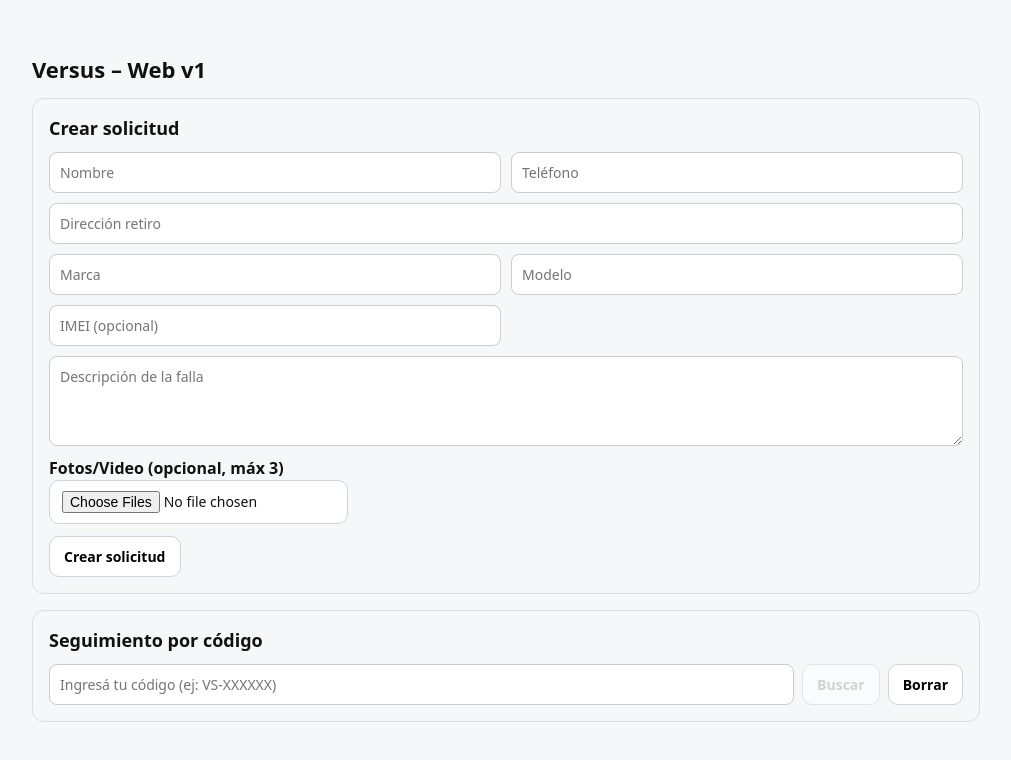
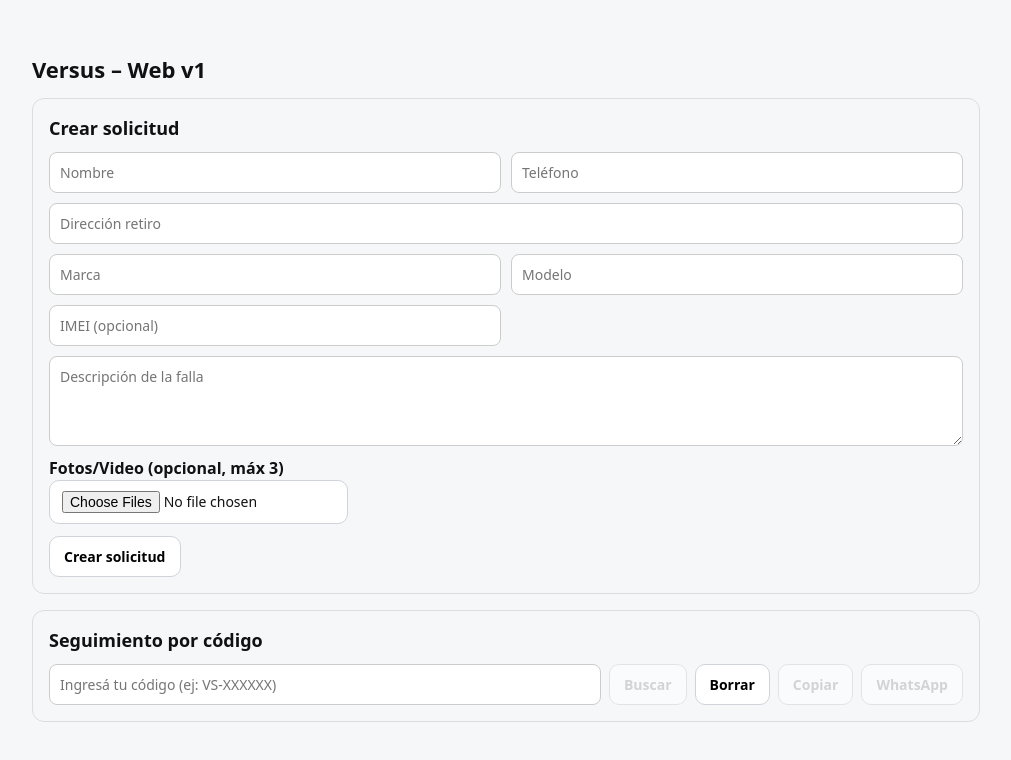
Before and after one commit to Faustortiz/versusFrontend, a React (Vite) app: page / in a window 1280 px wide. Shown: the top 760 px of the page, without its empty margins (134-1145 px from the left). Built offline with nearby package versions, Linux system fonts and the light colour scheme; no server answers.

Commit message:
Nueva seccion de copiar y mandarlo al whatsapp

```diff
--- a/src/pages/ClientePage.jsx
+++ b/src/pages/ClientePage.jsx
@@ -39,6 +39,9 @@ export default function ClientPage() {
   const [loading, setLoading] = useState(false);
   const [error, setError] = useState("");
 
+  // ✅ NUEVO: feedback copiar
+  const [copiado, setCopiado] = useState(false);
+
   // --- Comprobante ---
   const [comprobanteFile, setComprobanteFile] = useState(null);
   const [referenciaComprobante, setReferenciaComprobante] = useState("");
@@ -55,13 +58,12 @@ export default function ClientPage() {
   });
   const [mediaFiles, setMediaFiles] = useState([]); // 0..3
 
-  // ✅ Al cargar la página: recuperar último código guardado
+  // ✅ Recuperar código guardado al abrir
   useEffect(() => {
     const saved = localStorage.getItem(LS_LAST_CODE_KEY);
-    if (saved && !codigo) {
-      setCodigo(saved);
-    }
-  }, []); // solo una vez
+    if (saved && !codigo) setCodigo(saved);
+    // eslint-disable-next-line react-hooks/exhaustive-deps
+  }, []);
 
   function setField(name, value) {
     setForm((prev) => ({ ...prev, [name]: value }));
@@ -72,6 +74,31 @@ export default function ClientPage() {
     return `${API_HOST}${relativeUrl}`;
   }
 
+  // ✅ NUEVO: copiar al portapapeles
+  async function copiarCodigo(texto) {
+    try {
+      await navigator.clipboard.writeText(texto);
+      setCopiado(true);
+      setTimeout(() => setCopiado(false), 1500);
+    // eslint-disable-next-line no-unused-vars
+    } catch (e) {
+      setError("No se pudo copiar el código. Copialo manualmente.");
+    }
+  }
+
+  // ✅ NUEVO: compartir por WhatsApp (gratis)
+  function compartirWhatsapp(code) {
+    const mensaje =
+      `Hola 👋\n\n` +
+      `Este es mi código de seguimiento en Versus Reparaciones:\n\n` +
+      `🔧 Código: ${code}\n\n` +
+      `Podés seguir mi reparación en la web.`;
+
+    const url = `https://wa.me/?text=${encodeURIComponent(mensaje)}`;
+    window.open(url, "_blank", "noopener,noreferrer");
+  }
+
+  // ✅ NUEVO: borrar código guardado
   function borrarCodigoGuardado() {
     localStorage.removeItem(LS_LAST_CODE_KEY);
     setCodigo("");
@@ -84,7 +111,7 @@ export default function ClientPage() {
     const c = (cod ?? codigo).trim();
     if (!c) return;
 
-    // ✅ Guardar último código consultado
+    // ✅ guardar último código consultado
     localStorage.setItem(LS_LAST_CODE_KEY, c);
 
     setError("");
@@ -129,12 +156,10 @@ export default function ClientPage() {
         descripcionFalla: form.descripcionFalla.trim(),
       });
 
-      // backend devuelve codigoSeguimiento
-      const code = creada?.codigoSeguimiento || creada?.trackingCode || creada?.codigo;
+      const code = creada?.codigoSeguimiento;
 
       if (code) {
         setCodigo(code);
-        // (extra) por si no lo guardaste en Api.js o si el backend cambia:
         localStorage.setItem(LS_LAST_CODE_KEY, code);
       }
 
@@ -301,7 +326,21 @@ export default function ClientPage() {
 
         {data?.codigoSeguimiento && (
           <div style={{ marginTop: 10 }}>
-            Código generado: <b>{data.codigoSeguimiento}</b>
+            <div>
+              Código generado: <b>{data.codigoSeguimiento}</b>
+            </div>
+
+            {/* ✅ NUEVO: Copiar + WhatsApp + feedback */}
+            <div style={{ display: "flex", gap: 8, alignItems: "center", marginTop: 8, flexWrap: "wrap" }}>
+              <button onClick={() => copiarCodigo(data.codigoSeguimiento)} disabled={loading}>
+                Copiar código
+              </button>
+              <button onClick={() => compartirWhatsapp(data.codigoSeguimiento)} disabled={loading}>
+                Compartir por WhatsApp
+              </button>
+              {copiado && <span style={{ color: "green", fontWeight: 700 }}>Copiado ✅</span>}
+            </div>
+
             <div style={{ marginTop: 6, fontSize: 12, color: "#666" }}>
               Tip: tu código queda guardado automáticamente en este dispositivo.
             </div>
@@ -318,24 +357,27 @@ export default function ClientPage() {
             value={codigo}
             onChange={(e) => setCodigo(e.target.value)}
             placeholder="Ingresá tu código (ej: VS-XXXXXX)"
-            style={{ flex: 1, minWidth: 220, padding: 10, borderRadius: 8, border: "1px solid #ccc" }}
+            style={{ flex: 1, padding: 10, borderRadius: 8, border: "1px solid #ccc", minWidth: 220 }}
           />
-          <button
-            onClick={() => buscar()}
-            disabled={loading || !codigo.trim()}
-            style={{ padding: "10px 14px" }}
-          >
+
+          <button onClick={() => buscar()} disabled={loading || !codigo.trim()} style={{ padding: "10px 14px" }}>
             {loading ? "Cargando..." : "Buscar"}
           </button>
 
-          <button
-            onClick={borrarCodigoGuardado}
-            disabled={loading && !!codigo.trim()}
-            style={{ padding: "10px 14px" }}
-            title="Borra el último código guardado en este dispositivo"
-          >
+          {/* ✅ NUEVO: borrar */}
+          <button onClick={borrarCodigoGuardado} disabled={loading} style={{ padding: "10px 14px" }}>
             Borrar
           </button>
+
+          {/* ✅ NUEVO: copiar / whatsapp desde el input */}
+          <button onClick={() => copiarCodigo(codigo.trim())} disabled={loading || !codigo.trim()} style={{ padding: "10px 14px" }}>
+            Copiar
+          </button>
+          <button onClick={() => compartirWhatsapp(codigo.trim())} disabled={loading || !codigo.trim()} style={{ padding: "10px 14px" }}>
+            WhatsApp
+          </button>
+
+          {copiado && <span style={{ color: "green", fontWeight: 700, alignSelf: "center" }}>Copiado ✅</span>}
         </div>
 
         {data && (
@@ -368,12 +410,8 @@ export default function ClientPage() {
             {/* Aceptar/Rechazar */}
             {estado === "PRESUPUESTADO" && (
               <div style={{ display: "flex", gap: 8, marginTop: 14 }}>
-                <button onClick={onAceptar} disabled={loading}>
-                  Aceptar
-                </button>
-                <button onClick={onRechazar} disabled={loading}>
-                  Rechazar
-                </button>
+                <button onClick={onAceptar} disabled={loading}>Aceptar</button>
+                <button onClick={onRechazar} disabled={loading}>Rechazar</button>
               </div>
             )}
 
@@ -445,7 +483,11 @@ export default function ClientPage() {
                               border: "1px solid #ccc",
                             }}
                           />
-                          <button onClick={onSubirComprobante} disabled={loading || !comprobanteFile} style={{ marginTop: 8 }}>
+                          <button
+                            onClick={onSubirComprobante}
+                            disabled={loading || !comprobanteFile}
+                            style={{ marginTop: 8 }}
+                          >
                             Subir comprobante
                           </button>
 
```
